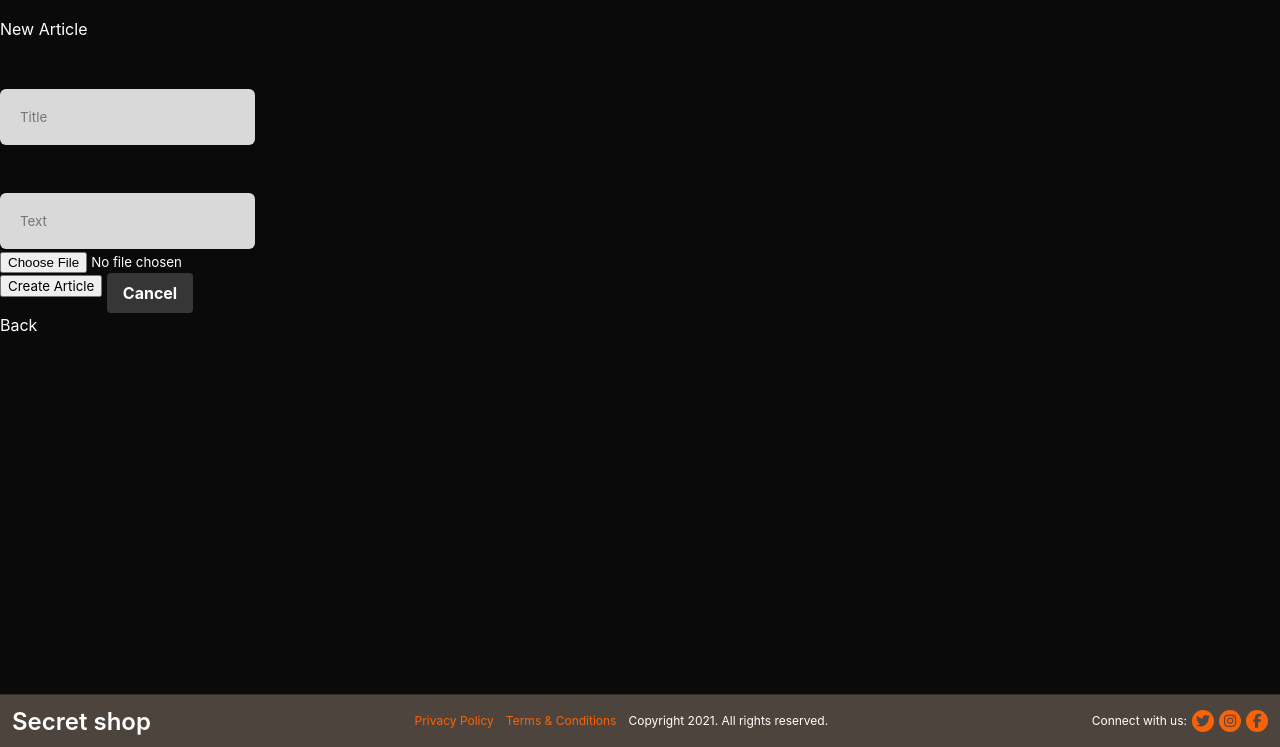
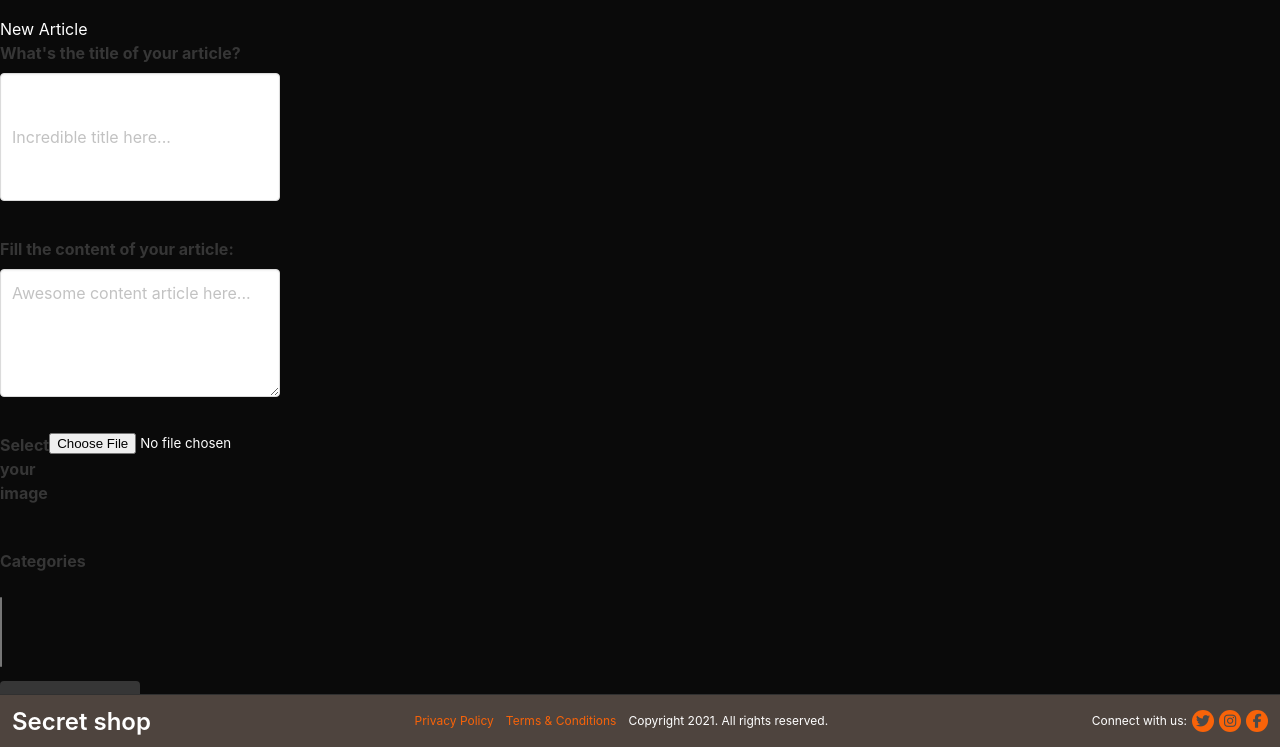
Before and after one commit to VanessaAoki/secret-shop, a Rails app: page /articles/new in a window 1280 px wide. Shown: the part 53-800 px from the top of the page. Run offline with Rails 7, Linux system fonts and the light colour scheme; the visitor is signed in with stand-in values (Sample User, id 1); data that the repository does not hold is empty; style sheets or scripts are compiled from the project's sources; some libraries are stand-ins or nearby versions.

Commit message:
Fix add article

```diff
--- a/app/models/article.rb
+++ b/app/models/article.rb
@@ -8,5 +8,7 @@ class Article < ApplicationRecord
   has_one_attached :image
 
   validates :title, presence: true, length: { minimum: 5, maximum: 50 }
-  validates :text, presence: true, length: { minimum: 5, maximum: 250 }
+  validates :text, presence: true, length: { minimum: 5, maximum: 500 }
+  scope :most_popular, -> { find_by(votes_count: maximum(:votes_count)) }
+  scope :ordered_by_most_recent, -> { order(created_at: :desc) }
 end
--- a/app/views/articles/_form.html.erb
+++ b/app/views/articles/_form.html.erb
@@ -1,13 +1,17 @@
-<%= form_for(@article) do |form| %>
-  <%= form.text_field :title, id: :article_title, class: 'post-box box mt-6', placeholder: 'Title' %>
-  <%= form.text_field :text, id: :article_text, class: 'post-box box mt-6', placeholder: 'Text' %>
-      <%= form.file_field :image %>
-    <%= form.error_notification message: form.object.errors[:base].to_sentence if form.object.errors[:base].present? %>
-  <br>
-    <%= collection_check_boxes(:category, :category_ids, Category.all, :id, :name) do |b| %>
-      <%= b.label { b.check_box + b.text }%>
+<%= simple_form_for(@article) do |f| %>
+  <%= f.error_notification %>
+  <div class="field">
+    <div class="control">
+      <%= f.input :title, label: "What's the title of your article?", input_html: { class: "textarea"}, wrapper: false, label_html: {class: "label"}, placeholder: "Incredible title here...", autofocus: true %><br />
+      <%= f.input :text, label: "Fill the content of your article:", input_html: { class: "textarea"}, wrapper: false, label_html: {class: "label"}, placeholder: "Awesome content article here..." %>
+      <br>
+      <%= f.input :image, label: "Select your image", input_html: { class: "file" }, wrapper: false, label_html: {class: "label"} %>
+      <br>
+      <%= fields_for(@selected) do |s| %>
+      <strong><%= s.label :categories %></strong><br><br>
+      <%= s.collection_select(:selected_id, @categories, :id, :name, {selected: 2, include_hidden: false}, { multiple: true }) %>
     <% end %>
-
-  <%= form.submit %>
-  <%= link_to 'Cancel', articles_path, class: "button is-dark" %>
+    </div>
+  </div>
+  <%= f.button :submit, class: "button is-dark" %>
 <% end %>
--- a/app/views/articles/index.html.erb
+++ b/app/views/articles/index.html.erb
@@ -49,9 +49,6 @@
     </tr>
   </thead>
 
-  <tbody>
-    <% articles_controller %>
-  </tbody>
 </table>
 
 <br>
--- a/app/views/articles/show.html.erb
+++ b/app/views/articles/show.html.erb
@@ -4,9 +4,6 @@
   <%= @article.title %>
   <%= @article.text %>
   <%= image_tag(@article.image) if @article.image.attached? %>
+  <%= articles_controller(@article) %>
 
 </h1>
-
-<%= link_to 'Edit', edit_article_path(@article) %> |
-<%= link_to 'Destroy', @article, method: :delete, data: { confirm: 'Are you sure?' } %> |
-<%= link_to 'Back', articles_path %>
--- /dev/null
+++ b/app/views/categories/show.html.erb
@@ -0,0 +1,5 @@
+<h1>New Category</h1>
+
+<%= render 'form', category: @category %>
+
+<%= link_to 'Back', categories_path %>
```
Also changed, not shown: app/helpers/articles_helper.rb (+8 -8 lines).
